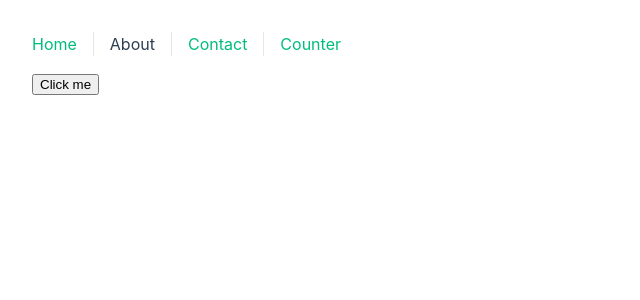
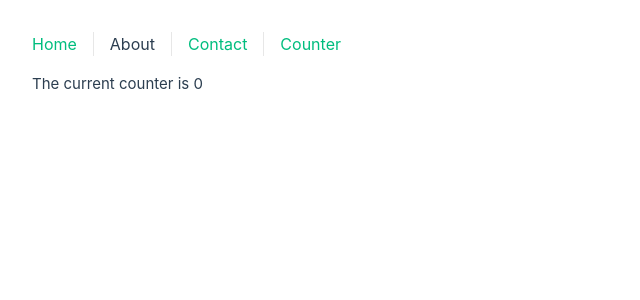
Before and after one commit to 012kirby210/laracast-vuejs-vite, a Vue app: page /about in a window 1280 px wide. Shown: the top 300 px of the page, without its empty margins (0-640 px from the left). Built offline with nearby package versions, Linux system fonts and the light colour scheme.

Commit message:
Intégration du store counter.

```diff
--- /dev/null
+++ b/src/Stores/counterStore.js
@@ -0,0 +1,11 @@
+import {reactive} from "vue";
+
+export let counter = reactive({
+    count: 0,
+    increment() {
+        if (this.count >= 10){
+            return;
+        }
+        this.count++;
+    }
+});
--- a/src/views/AboutView.vue
+++ b/src/views/AboutView.vue
@@ -1,13 +1,15 @@
-<script>
-import flash from '@/mixins/flash';
+<script setup>
+// import flash from '@/mixins/flash';
+import {counter} from '@/Stores/counterStore.js'
 
-export default {
-  mixins: [flash]
-}
+// export default {
+//   mixins: [flash]
+// }
 </script>
 
 <template>
   <div>
-    <button @click="flash('It works')">Click me</button>
+    <p>The current counter is {{ counter.count }}</p>
+<!--    <button @click="flash('It works')">Click me</button>-->
   </div>
 </template>
--- a/src/views/CounterView.vue
+++ b/src/views/CounterView.vue
@@ -1,12 +1,14 @@
 <script setup>
-
+  import {counter} from '@/Stores/counterStore.js';
 </script>
 
 <template>
   <div>
     <p>
-      Counter View
+      {{ counter.count }}
     </p>
+    <button @click="counter.increment">Increment</button>
+
   </div>
 </template>
 
```
